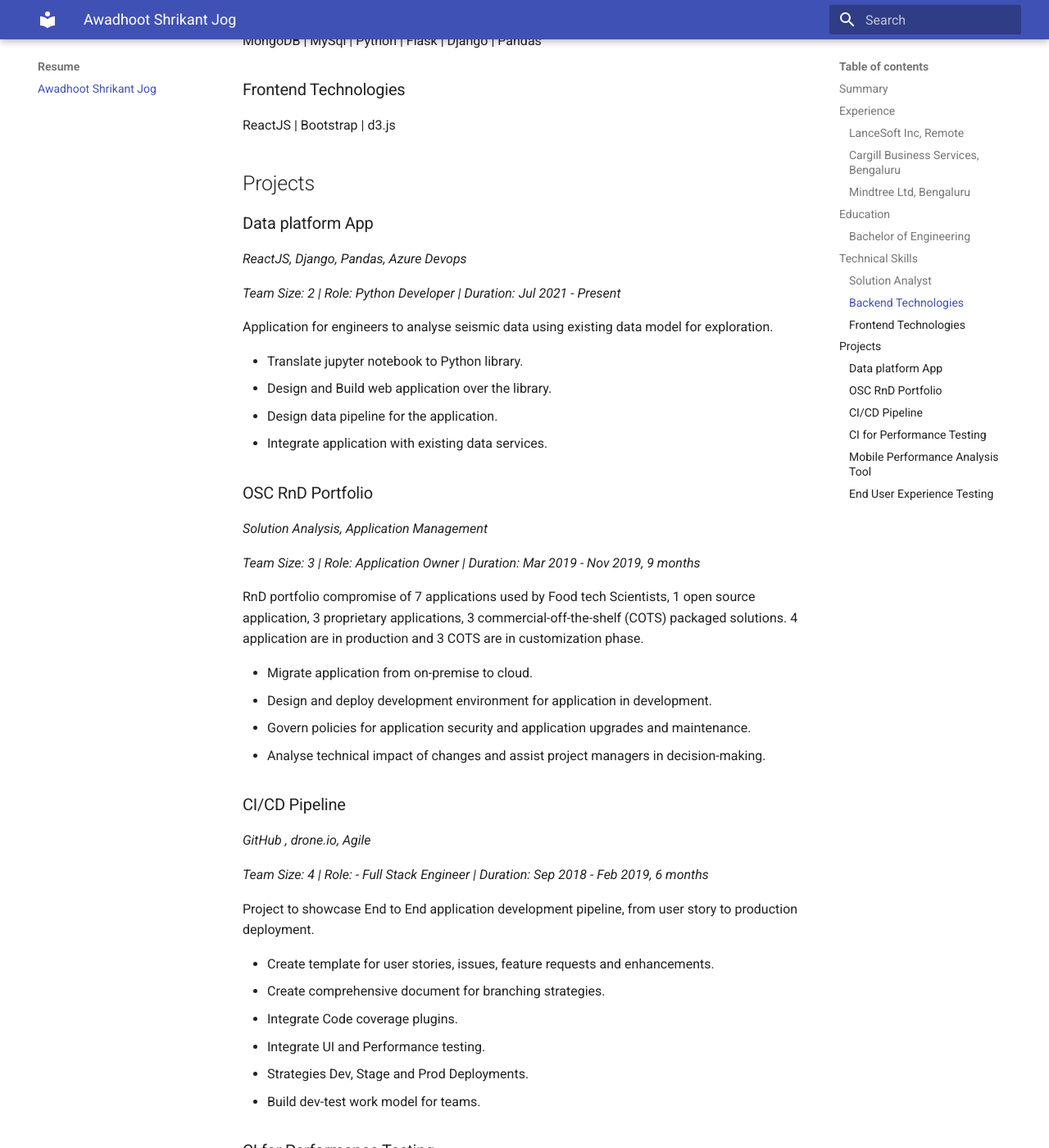
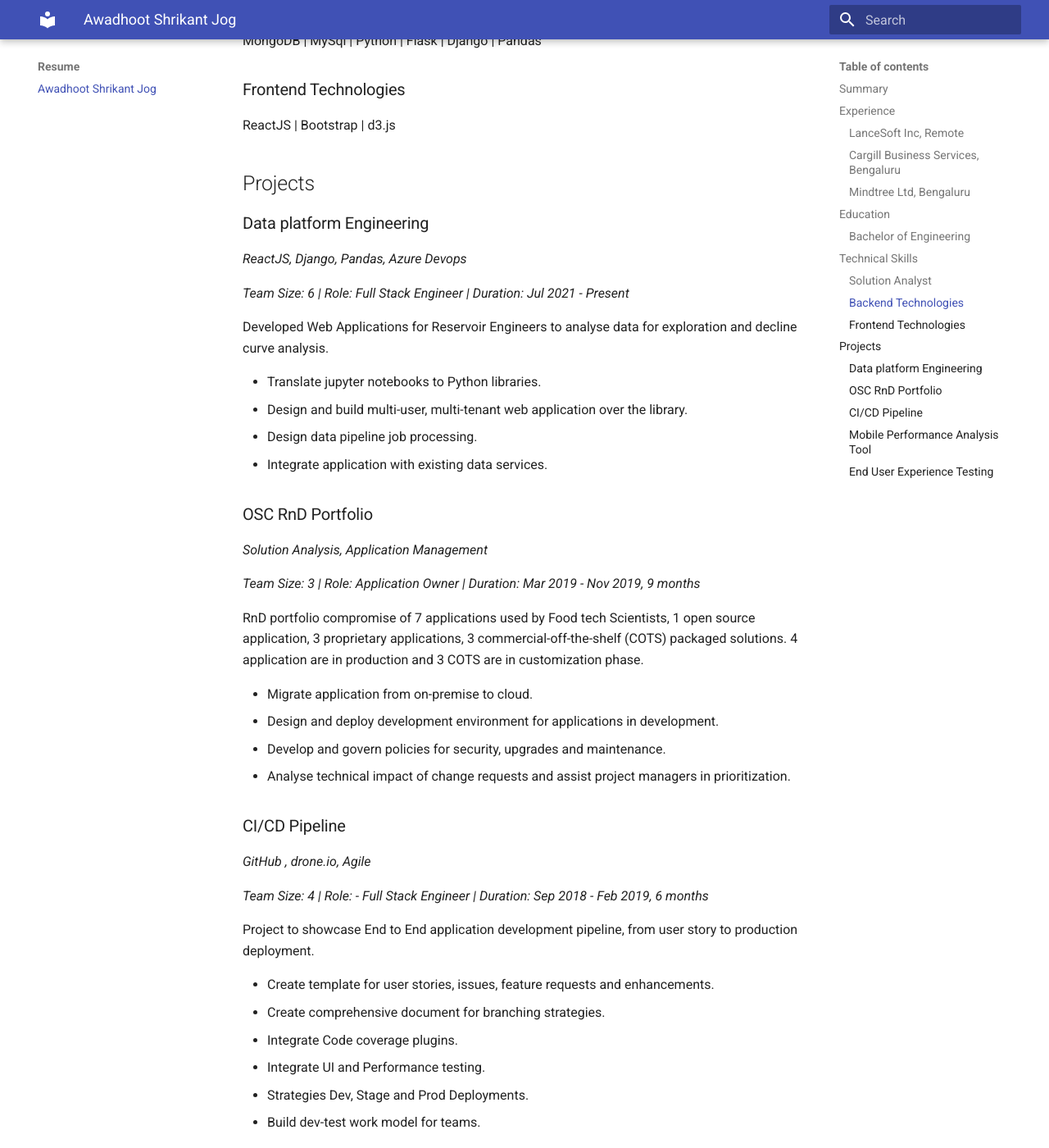
Before and after one commit to jawadhoot/resume, an MkDocs documentation site: the page built from docs/index.md, in a window 1280 px wide and 1400 px high, scrolled down 1218 px. Shown: the whole window at 82% size. Built offline with MkDocs 1.6.1 and Material for MkDocs 9.7.7, drawn with Linux system fonts in a browser that asks for light colours; some of the changed text lies outside the part shown.

Commit message:
update projects, remove old project

```diff
--- a/docs/index.md
+++ b/docs/index.md
@@ -1,10 +1,10 @@
 # Awadhoot Shrikant Jog
 
-phone: + 91 8080128050 | city: Dombivli, IN | email: jawadhoot@gmail.com
+phone: + 91 8080128050 | city: Panjim, IN | email: jawadhoot@gmail.com
 
 ## Summary
 
-- Currently working as IT Consultant for European Oil and Gas Company.
+- Currently working as Data engineer for European Oil and Gas Company.
 - Worked 1+ years as Application Owner for Food RnD Applications.
 - 7+ years of experience in Application and Web Development using Python and Bootstrap.
 - Migrated 3 on-premise application to cloud, using Lift and Shift approach.
@@ -46,17 +46,17 @@ ReactJS | Bootstrap | d3.js
 
 ## Projects
 
-### Data platform App
+### Data platform Engineering
 
 *ReactJS, Django, Pandas, Azure Devops*
 
-*Team Size: 2 | Role: Python Developer | Duration: Jul 2021 - Present*
+*Team Size: 6 | Role: Full Stack Engineer | Duration: Jul 2021 - Present*
 
-Application for engineers to analyse seismic data using existing data model for exploration.
+Developed Web Applications for Reservoir Engineers to analyse data for exploration and decline curve analysis.
 
-- Translate jupyter notebook to Python library.
-- Design and Build web application over the library.
-- Design data pipeline for the application.
+- Translate jupyter notebooks to Python libraries.
+- Design and build multi-user, multi-tenant web application over the library.
+- Design data pipeline job processing.
 - Integrate application with existing data services.
 
 ### OSC RnD Portfolio
@@ -68,9 +68,9 @@ Application for engineers to analyse seismic data using existing data model for
 RnD portfolio compromise of 7 applications used by Food tech Scientists, 1 open source application, 3 proprietary applications, 3 commercial-off-the-shelf (COTS) packaged solutions. 4 application are in production and 3 COTS are in customization phase.
 
 - Migrate application from on-premise to cloud.
-- Design and deploy development environment for application in development.
-- Govern policies for application security and application upgrades and maintenance.
-- Analyse technical impact of changes and assist project managers in decision-making.
+- Design and deploy development environment for applications in development.
+- Develop and govern policies for security, upgrades and maintenance.
+- Analyse technical impact of change requests and assist project managers in prioritization.
 
 ### CI/CD Pipeline
 
@@ -86,19 +86,6 @@ Project to showcase End to End application development pipeline, from user story
 - Integrate UI and Performance testing.
 - Strategies Dev, Stage and Prod Deployments.
 - Build dev-test work model for teams.
-
-### CI for Performance Testing
-
-*JavaScript, Python, Jmeter*
-
-*Team Size: 1 | Role: Application Developer | Duration: Oct 2016 - Nov 2017, 1 year 2 months*
-
-Framework for enabling continuous integration of Performance testing for Aircraft Maintenance application.
-
-- Build framework for execution of performance tests and reporting.
-- Automate data generation, workload model validation.
-- Build framework for analysing Dynatrace data, application logs and system logs.
-- Integrate framework with build tools enabling continuous integration.
 
 ### Mobile Performance Analysis Tool
 
```
Also changed, not shown: requirement.txt (+2 -19 lines).
